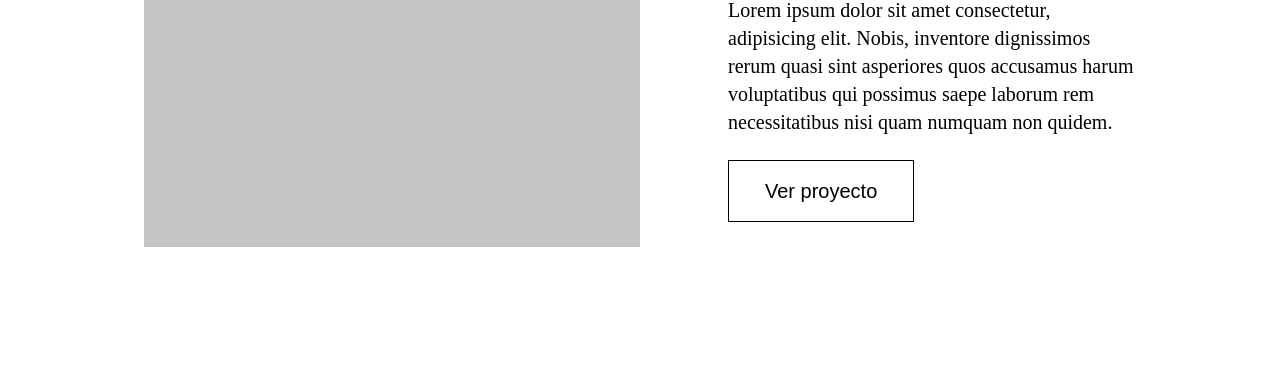
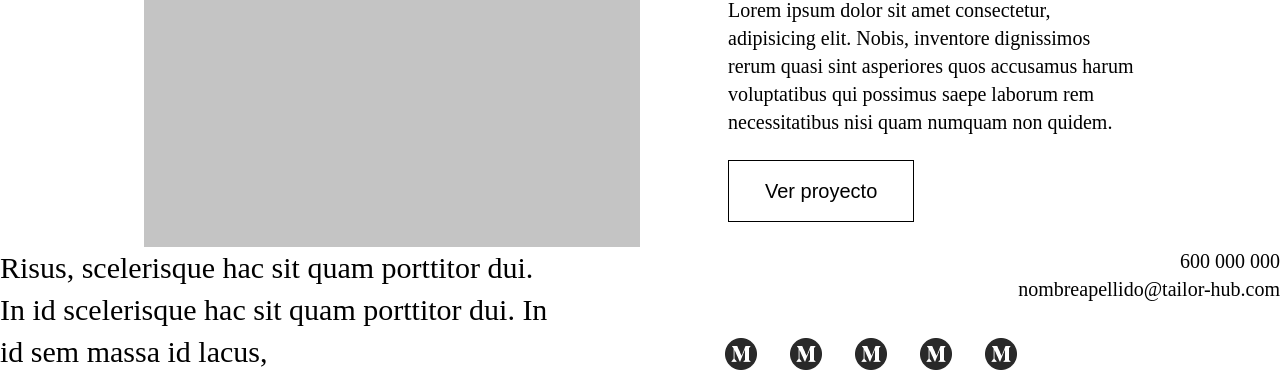
Before and after one commit to jaeg90/week1_day3, a plain HTML site: page portfolio/index.html in a window 1280 px wide. Shown: the part 715-1088 px from the top of the page. Before the commit the page ends 962 px from the top, so only its background shows below. Drawn offline with Linux system fonts and the light colour scheme.

Commit message:
No está bien, mirar el del profesor

```diff
--- a/portfolio/css/style.css
+++ b/portfolio/css/style.css
@@ -48,7 +48,8 @@ main {
   gap: 88px;
 }
 
-.project img, .project-info {
+.project img,
+.project-info {
   width: 50%;
 }
 
@@ -74,3 +75,39 @@ main {
   margin-top: 24px;
   padding: 16px 36px;
 }
+
+footer {
+  display: flex;
+  justify-content: space-between;
+}
+
+footer p {
+  width: 555px;
+  font-weight: 400;
+  font-size: 30px;
+  line-height: 42px;
+}
+
+.contact {
+  display: flex;
+  flex-direction: column;
+  justify-content: space-between;
+}
+
+.contact p {
+  font-weight: 400;
+  font-size: 20px;
+  line-height: 28px;
+  text-align: right;
+}
+
+.contact ul {
+  display: flex;
+  justify-content: space-between;
+  width: 292px;
+}
+
+.contact img {
+  width: 32px;
+  height: 32px;
+}
--- a/portfolio/index.html
+++ b/portfolio/index.html
@@ -1,20 +1,19 @@
 <!DOCTYPE html>
 <html lang="en">
-
   <head>
-  <meta charset="UTF-8">
-  <meta http-equiv="X-UA-Compatible" content="IE=edge">
-  <meta name="viewport" content="width=device-width, initial-scale=1.0">
+    <meta charset="UTF-8" />
+    <meta http-equiv="X-UA-Compatible" content="IE=edge" />
+    <meta name="viewport" content="width=device-width, initial-scale=1.0" />
     <title>Ironhack portfolio 🔝</title>
-  <link rel="stylesheet" href="css/reset.css">
-  <link rel="stylesheet" href="css/style.css">
+    <link rel="stylesheet" href="css/reset.css" />
+    <link rel="stylesheet" href="css/style.css" />
   </head>
 
   <body>
     <header>
       <nav>
         <a href="/">
-        <img class="logo" src="images/logo.svg" alt="logo coorporativo">
+          <img class="logo" src="images/logo.svg" alt="logo coorporativo" />
         </a>
         <a class="nav-link" href="/">Contacto</a>
       </nav>
@@ -26,10 +25,15 @@
     <main>
       <section class="projects-container">
         <article class="project">
-        <img src="images/project-img.jpg" alt="imagen proyecto 1">
+          <img src="images/project-img.jpg" alt="imagen proyecto 1" />
           <div class="project-info">
             <h2>Proyecto 1</h2>
-          <p>Lorem ipsum dolor sit amet consectetur, adipisicing elit. Nobis, inventore dignissimos rerum quasi sint asperiores quos accusamus harum voluptatibus qui possimus saepe laborum rem necessitatibus nisi quam numquam non quidem.</p>
+            <p>
+              Lorem ipsum dolor sit amet consectetur, adipisicing elit. Nobis,
+              inventore dignissimos rerum quasi sint asperiores quos accusamus
+              harum voluptatibus qui possimus saepe laborum rem necessitatibus
+              nisi quam numquam non quidem.
+            </p>
             <a href="">
               <button>Ver proyecto</button>
             </a>
@@ -39,8 +43,34 @@
     </main>
 
     <footer>
+      <p>
+        Risus, scelerisque hac sit quam porttitor dui. In id scelerisque hac sit
+        quam porttitor dui. In id sem massa id lacus,
+      </p>
 
+      <div class="contact">
+        <div>
+          <p>600 000 000</p>
+          <p>nombreapellido@tailor-hub.com</p>
+        </div>
+        <ul>
+          <li>
+            <a href=""><img src="images/rrss-icon.jpg" alt="RRSS icono" /></a>
+          </li>
+          <li>
+            <a href=""><img src="images/rrss-icon.jpg" alt="RRSS icono" /></a>
+          </li>
+          <li>
+            <a href=""><img src="images/rrss-icon.jpg" alt="RRSS icono" /></a>
+          </li>
+          <li>
+            <a href=""><img src="images/rrss-icon.jpg" alt="RRSS icono" /></a>
+          </li>
+          <li>
+            <a href=""><img src="images/rrss-icon.jpg" alt="RRSS icono" /></a>
+          </li>
+        </ul>
+      </div>
     </footer>
   </body>
-
 </html>
```
Also changed, not shown: portfolio/images/rrss-icon.jpg (added). Lines whose indentation alone changed are shown as unchanged.
